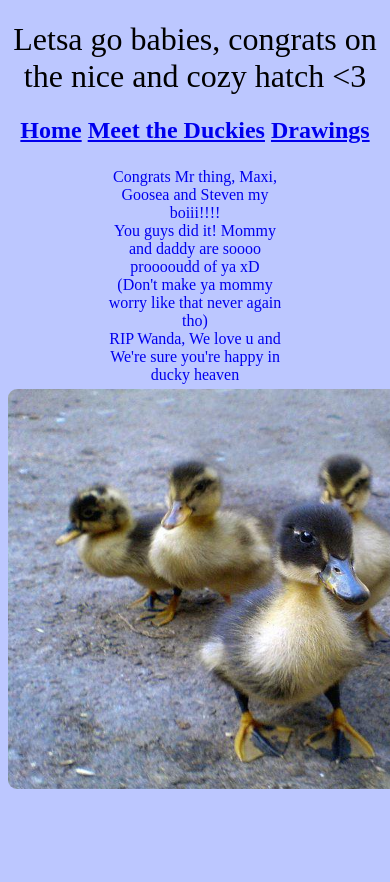
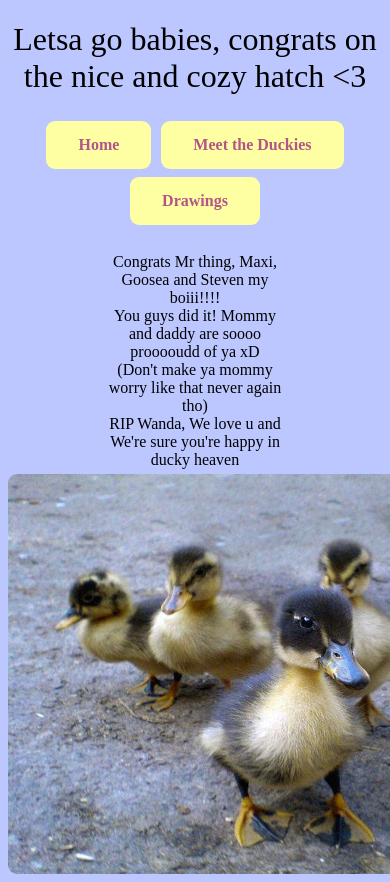
Before and after one commit to P3D-l/WebDuckies, a PHP site: page / in a window 390 px wide; the page is wider, and only the part inside the window is pictured. Before the commit the page ends 789 px from the top of that part, so only its background shows below. Run offline with PHP 8.4, Linux system fonts and the light colour scheme.

Commit message:
responsive buttons

```diff
--- a/index.php
+++ b/index.php
@@ -11,9 +11,9 @@
     <h2>
     <?php
     echo '<div class = "pill-nav">
-        <a class = "active" href = "#home">Home</a>
-        <a href = "#Meet the Duckies">Meet the Duckies</a>
-        <a href = "#Drawings">Drawings</s>
+        <a href = "index.php">Home</a>
+        <a href = "meet_the_duckies.php">Meet the Duckies</a>
+        <a href = "drawings.php">Drawings</s>
     </div>'
     ?>
     </h2>
--- a/styles/style.css
+++ b/styles/style.css
@@ -3,6 +3,7 @@ body {
 }
 
 p {
+    color:black;
     text-align: center;
     display:  inline-block;
     font-family: "cream DEMO";
@@ -23,19 +24,20 @@ h1 {
     text-align: center;
 }
 
-input[type = submit] {
+.pill-nav a {
     background-color: #feffa3;
     border: none;
     border-radius: 9px;
     color: #b45587;
     padding: 15px 32px;
+    text-decoration: none;
     display: inline-block;
     font-size: 16px;
     margin: 4px 2px;
     cursor: pointer;
 }
 
-input:hover {background-color: #bae1ff;}
+.pill-nav a:hover {background-color: #bae1ff;}
 
 h2 {
     text-align: center;
```
